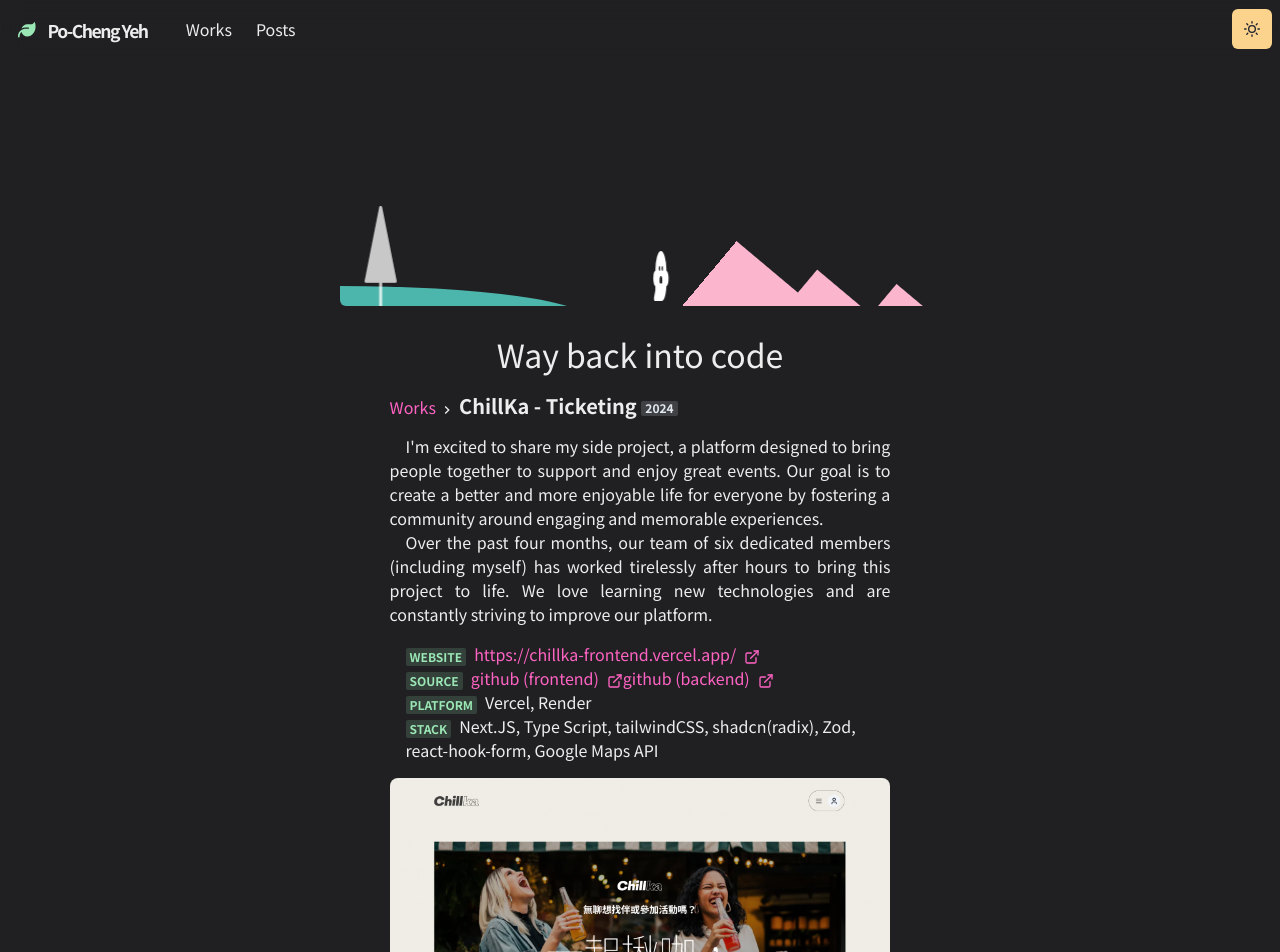
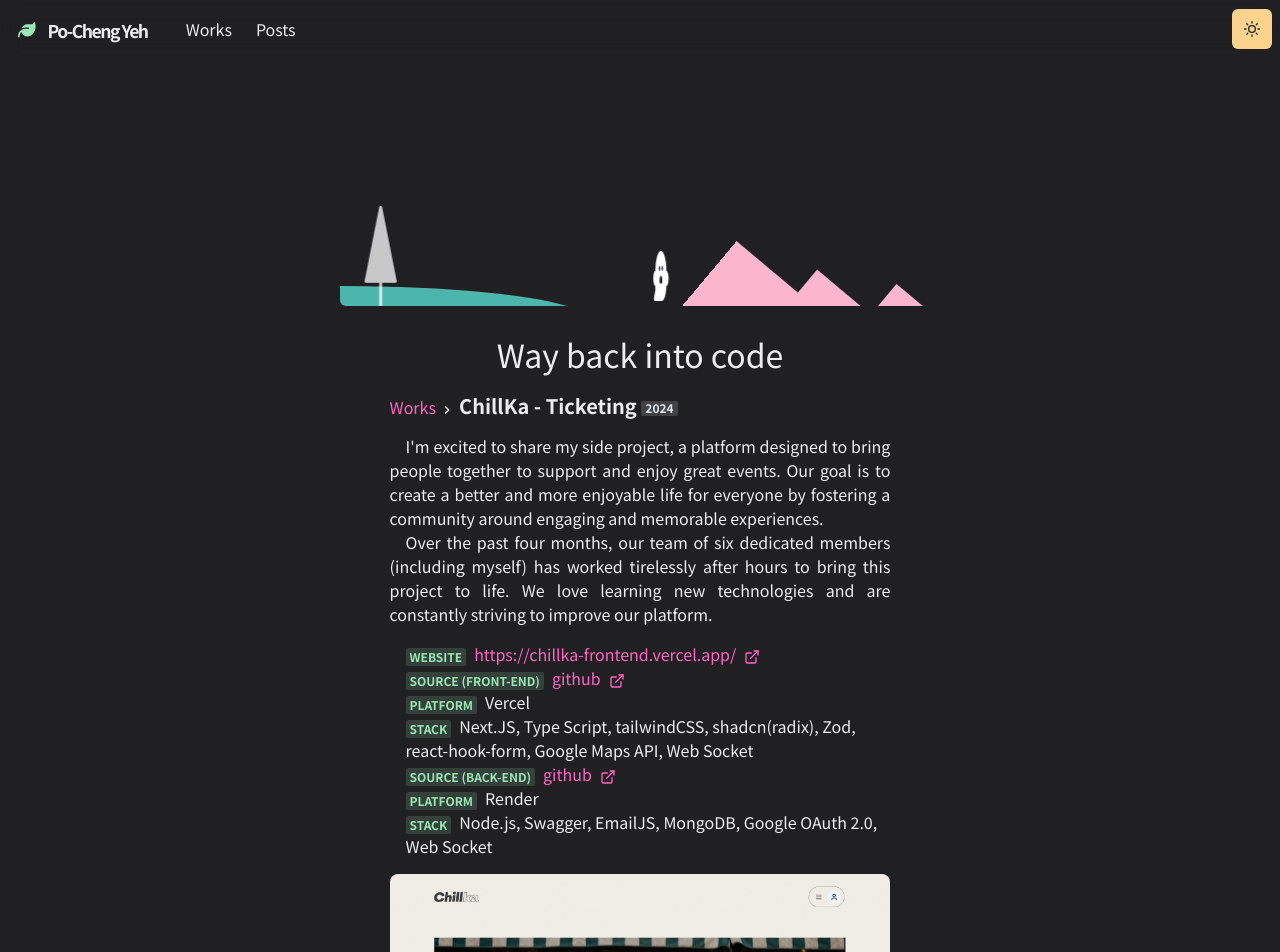
Before and after one commit to blp100/Po-Cheng-Yeh-Site, a Next.js app: page /works/chill-ka in a window 1280 px wide. Shown: the top 952 px of the page. Built offline with nearby package versions, Linux system fonts and the light colour scheme.

Commit message:
feat: enhance chill-ka information

```diff
--- a/pages/works/chill-ka.js
+++ b/pages/works/chill-ka.js
@@ -41,31 +41,45 @@
             </Link>
           </ListItem>
           <ListItem>
-            <Meta>Source</Meta>
+            <Meta>Source (Front-end)</Meta>
             <Link
               target="_blank"
               href="https://github.com/ChillKa/chillka-frontend"
             >
-              github (frontend)
-              <ExternalLinkIcon ml={2} />
-            </Link>
-            <Link
-              target="_blank"
-              href="https://github.com/ChillKa/chillka-backend"
-            >
-              github (backend)
+              github
               <ExternalLinkIcon ml={2} />
             </Link>
           </ListItem>
           <ListItem>
             <Meta>Platform</Meta>
-            <span>Vercel, Render</span>
+            <span>Vercel</span>
           </ListItem>
           <ListItem>
             <Meta>Stack</Meta>
             <span>
               Next.JS, Type Script, tailwindCSS, shadcn(radix), Zod,
-              react-hook-form, Google Maps API
+              react-hook-form, Google Maps API, Web Socket
+            </span>
+          </ListItem>
+          <ListItem>
+            <Meta>Source (Back-end)</Meta>
+            <Link
+              target="_blank"
+              href="https://github.com/ChillKa/chillka-backend"
+            >
+              github
+              <ExternalLinkIcon ml={2} />
+            </Link>
+          </ListItem>
+          <ListItem>
+            <Meta>Platform</Meta>
+            <span>Render</span>
+          </ListItem>
+          <ListItem>
+            <Meta>Stack</Meta>
+            <span>
+              Node.js, Swagger, EmailJS, MongoDB, Google OAuth 2.0, Web
+              Socket
             </span>
           </ListItem>
         </List>
```
